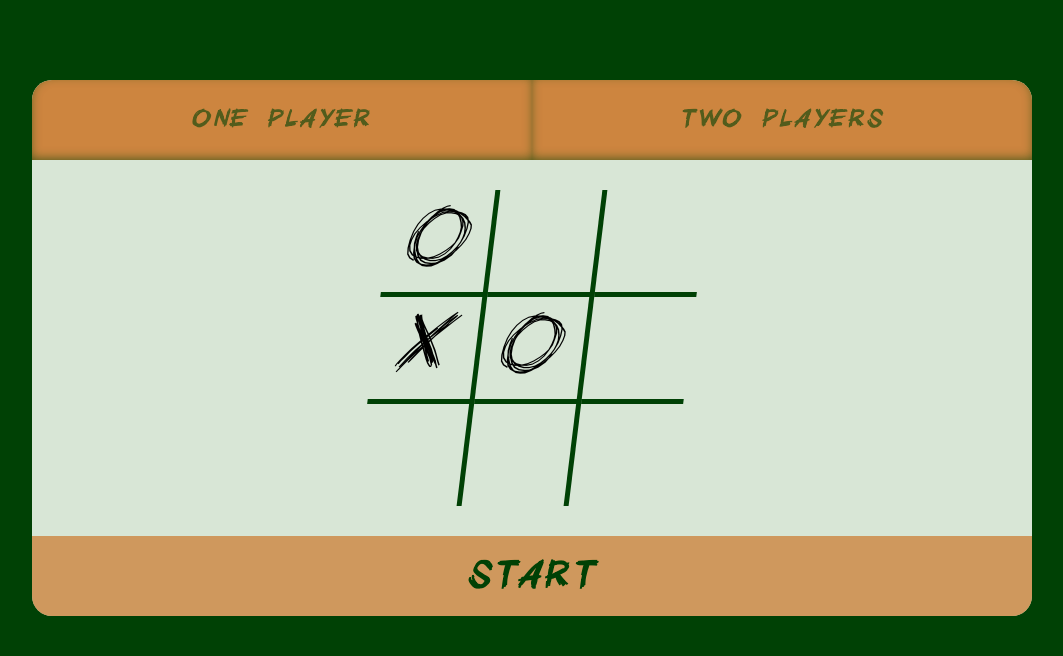
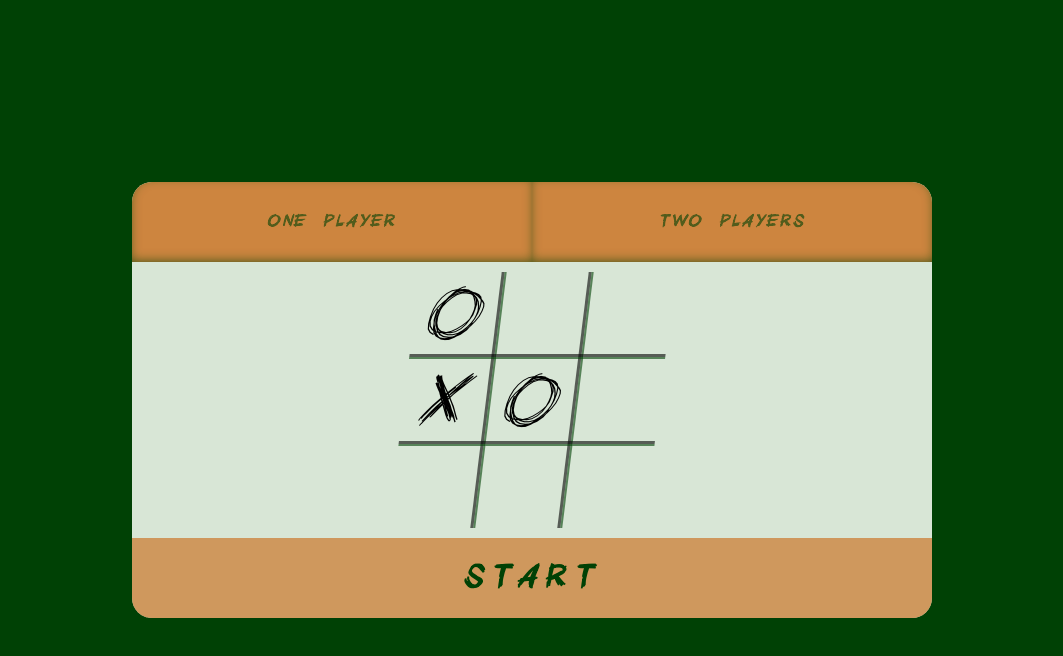
Before and after one commit to Andreas-Just/js_tic-tac-toe, a website: page src/index.html in a window 1280 px wide. Shown: the whole page, without its empty margins (108-1171 px from the left). Drawn offline with nearby package versions, Linux system fonts and the light colour scheme; files that its build step writes are made by us from their sources.

Commit message:
Solution

```diff
--- a/src/styles/main.scss
+++ b/src/styles/main.scss
@@ -3,6 +3,13 @@
 @import "typography";
 
 body {
+  margin: 0;
+  padding: 0;
+  display: flex;
+  justify-content: center;
+  align-items: center;
+  width: 100%;
+  height: 100vh;
   background: $d-green;
 }
 
@@ -11,9 +18,8 @@ body {
   display: flex;
   flex-direction: column;
   max-width: 1000px;
-  min-width: 500px;
+  min-width: 320px;
   width: 100%;
-  margin: 80px auto;
   background-color: $l-green;
   border-radius: 20px;
 
@@ -28,14 +34,15 @@ body {
   }
 
   &__cell {
-    width: 100px;
-    height: 100px;
+    width: 120px;
+    height: 120px;
     text-align: center;
-    vertical-align: middle;
+    vertical-align: bottom;
     font-style: italic;
     font-family: $fontCS;
-    font-size: 80px;
-    border: 5px solid $d-green;
+    font-size: 90px;
+    line-height: 105px;
+    border: 6px groove $c-btn;
     cursor: no-drop;
   }
 
@@ -72,14 +79,14 @@ body {
 
   &__btn {
     width: 100%;
-    height: 80px;
+    height: 100px;
     padding: 0;
     font-family: $fontCS;
     font-style: italic;
-    font-size: 35px;
+    font-size: 40px;
     font-weight: bold;
     line-height: 1;
-    letter-spacing: 2px;
+    letter-spacing: 7px;
     word-spacing: 10px;
     text-transform: uppercase;
     color: $c-btn-opf;
@@ -92,6 +99,7 @@ body {
 
   &__btn--top {
     font-size: 23px;
+    letter-spacing: 1.5px;
   }
   &__btn--left {
     border-top-left-radius: 20px;
@@ -145,3 +153,30 @@ body {
     box-shadow: inset 0 3px 12px -3px rgba($d-green, 0.75);
   }
 }
+
+@media (max-width: 1600px) {
+  .container {
+    max-width: 800px;
+
+    &__play-field {
+      margin: 10px auto;
+    }
+
+    &__cell {
+      width: 80px;
+      height: 80px;
+      font-size: 70px;
+      line-height: 70px;
+      border-width: 5px;
+    }
+
+    &__btn {
+      height: 80px;
+      font-size: 16px;
+    }
+
+    &__btn--bottom {
+      font-size: 30px;
+    }
+  }
+}
```
